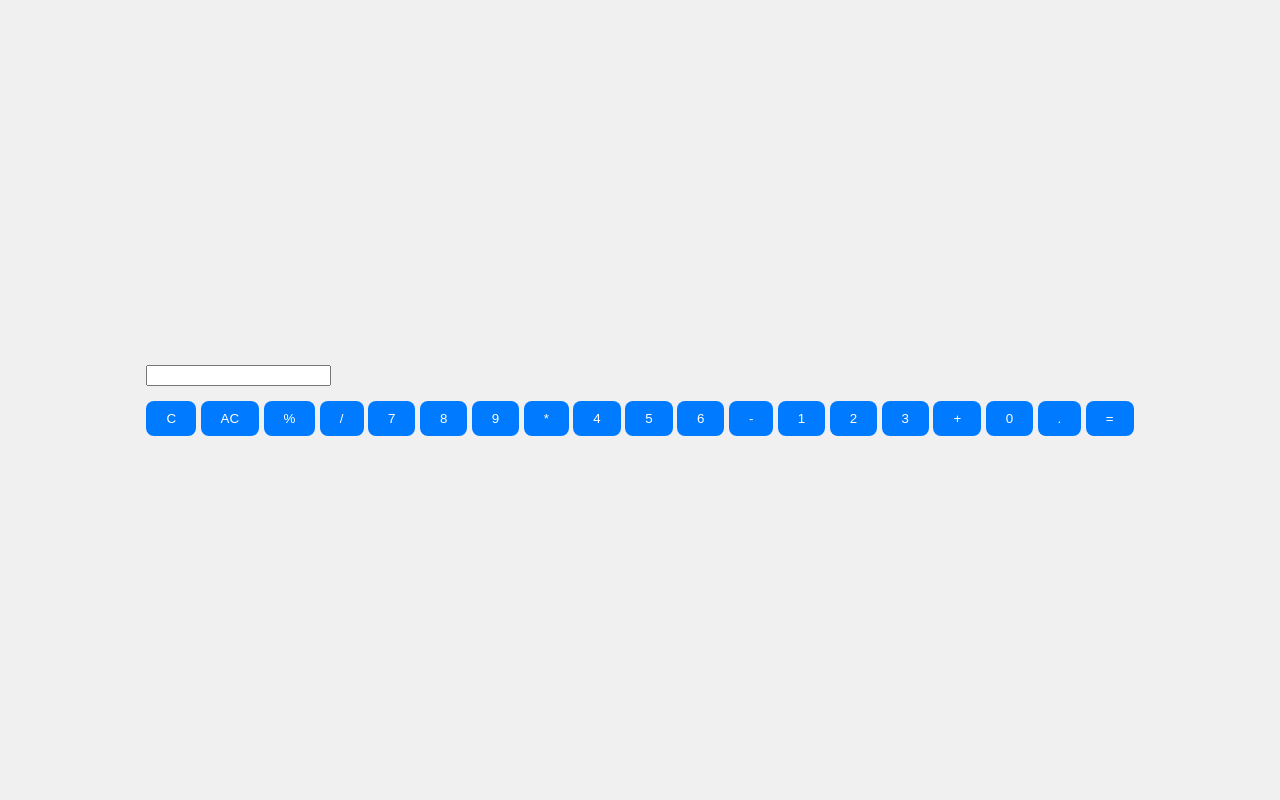
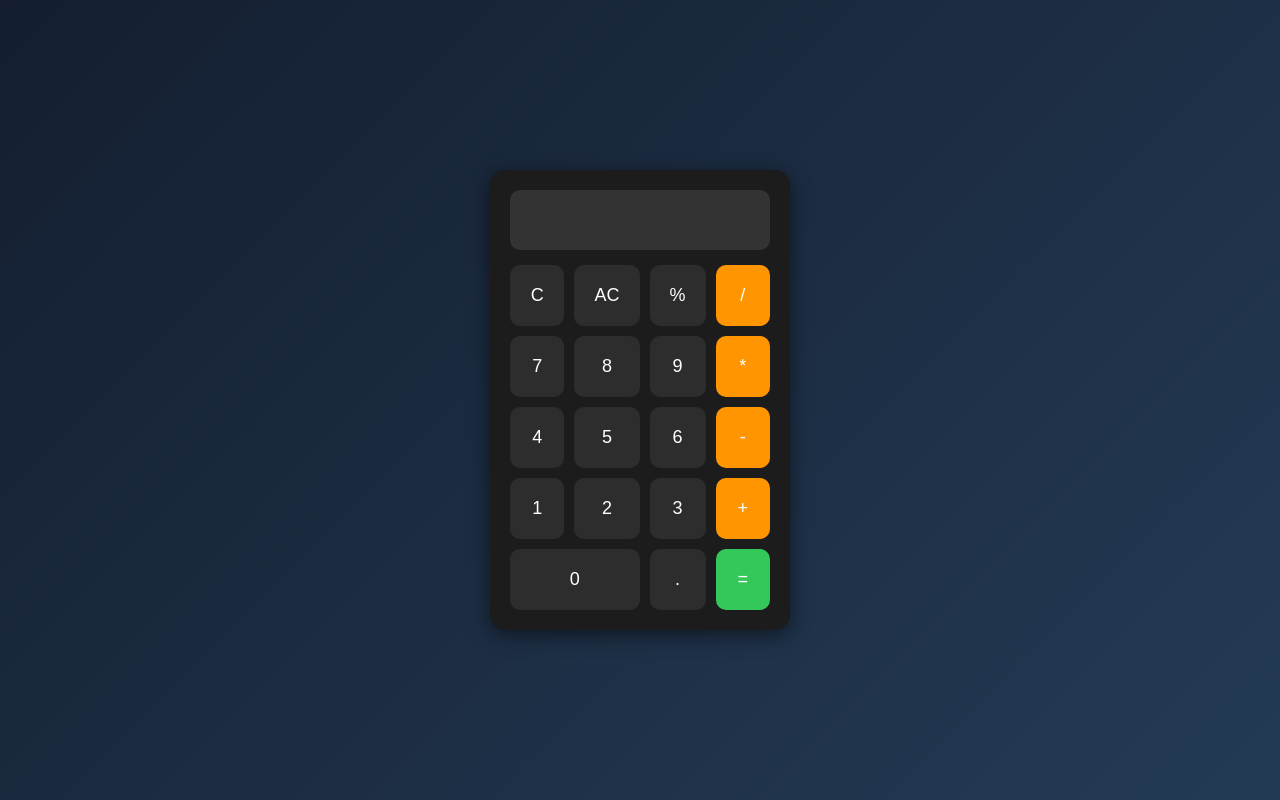
Before and after one commit to lowandlow/webpage, a plain HTML site: page index.html in a window 1280 px wide. Drawn offline with Linux system fonts and the light colour scheme.

Commit message:
Revamp styles for calculator layout and buttons

```diff
--- a/style.css
+++ b/style.css
@@ -1,37 +1,77 @@
+* {
+  box-sizing: border-box;
+}
+
 body {
-  font-family: Arial, sans-serif;
-  background: #f0f0f0;
+  background: linear-gradient(135deg, #141e30, #243b55);
   display: flex;
   justify-content: center;
   align-items: center;
   height: 100vh;
   margin: 0;
+  font-family: 'Poppins', sans-serif;
 }
 
-.container {
-  text-align: center;
-  background: white;
-  padding: 30px;
+.calculator {
+  background: #1c1c1c;
+  padding: 20px;
   border-radius: 15px;
-  box-shadow: 0 0 15px rgba(0,0,0,0.2);
+  box-shadow: 0 5px 20px rgba(0, 0, 0, 0.5);
+  width: 300px;
 }
 
-button {
-  padding: 10px 20px;
-  background: #007bff;
-  color: white;
+#display {
+  width: 100%;
+  height: 60px;
+  margin-bottom: 15px;
   border: none;
-  border-radius: 8px;
-  cursor: pointer;
-  margin-top: 15px;
+  outline: none;
+  background: #333;
+  color: #fff;
+  text-align: right;
+  font-size: 24px;
+  padding: 10px;
+  border-radius: 10px;
 }
 
-button:hover {
-  background: #0056b3;
+.buttons {
+  display: grid;
+  grid-template-columns: repeat(4, 1fr);
+  gap: 10px;
 }
 
-#output {
-  margin-top: 20px;
-  font-weight: bold;
-  color: #333;
+.btn {
+  padding: 20px;
+  font-size: 18px;
+  border: none;
+  border-radius: 10px;
+  background: #2d2d2d;
+  color: white;
+  cursor: pointer;
+  transition: 0.2s;
 }
+
+.btn:hover {
+  background: #3e3e3e;
+}
+
+.operator {
+  background: #ff9500;
+}
+
+.operator:hover {
+  background: #e68a00;
+}
+
+.equal {
+  background: #34c759;
+  grid-column: span 1;
+}
+
+.equal:hover {
+  background: #28a745;
+}
+
+.zero {
+  grid-column: span 2;
+}
```
